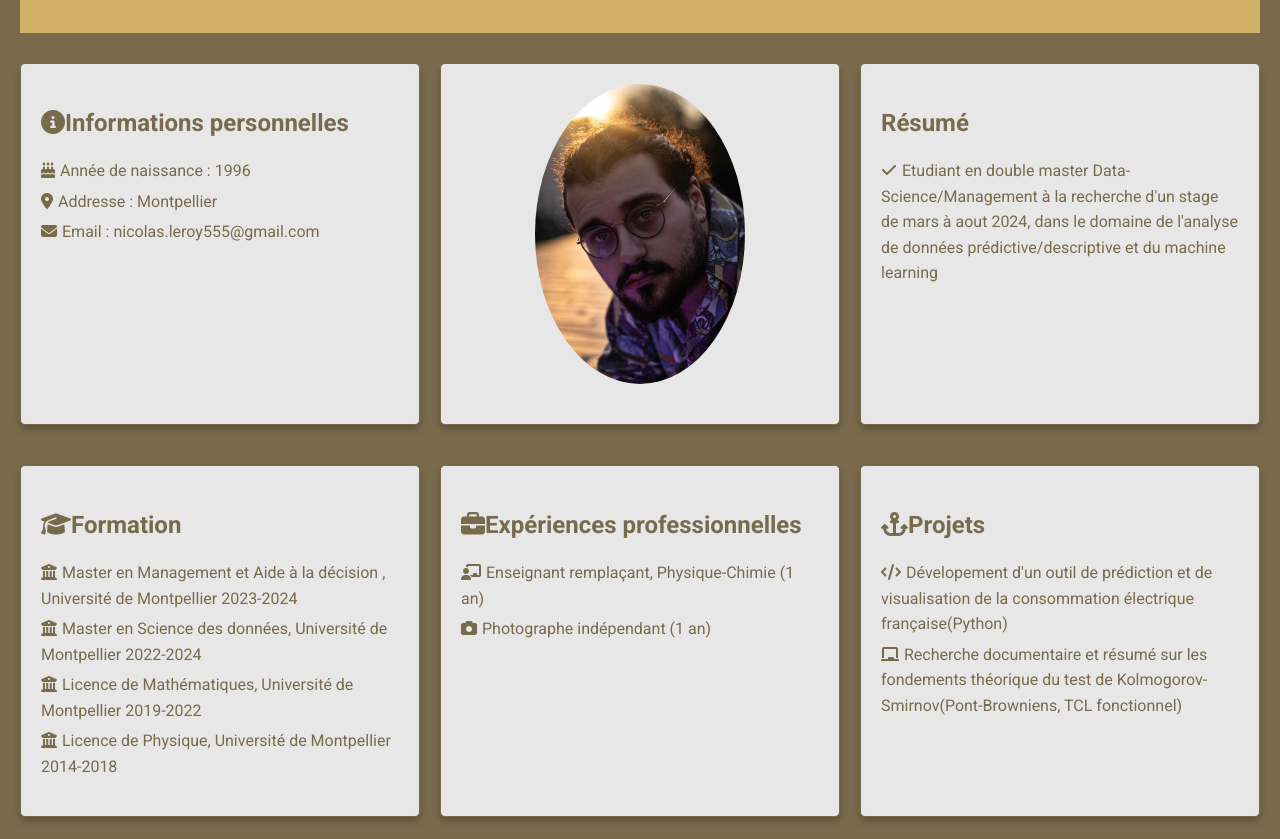
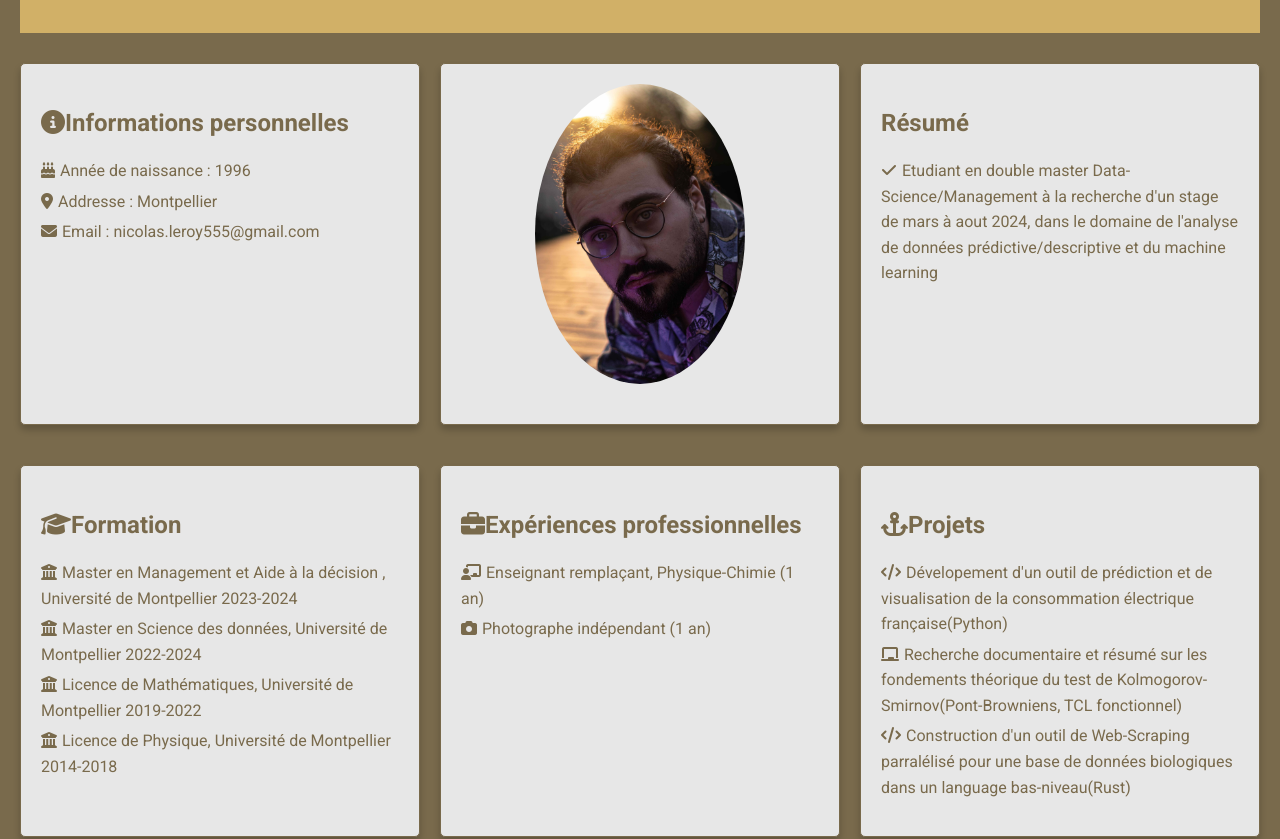
Before and after one commit to NicolasLeroy1/MySite, a plain HTML site: page index.html in a window 1280 px wide. Shown: the part 127-966 px from the top of the page. Drawn offline with Linux system fonts and the light colour scheme; some icons are missing.

Commit message:
Update index.html

```diff
--- a/index.html
+++ b/index.html
@@ -125,6 +125,7 @@
                 <ul>
                     <li><i class="fas fa-code"></i>Dévelopement d'un outil de prédiction et de visualisation de la consommation électrique française(Python)</li>
                     <li><i class="fas fa-chalkboard"></i>Recherche documentaire et résumé sur les fondements théorique du test de Kolmogorov-Smirnov(Pont-Browniens, TCL fonctionnel) </li>
+                    <li><i class="fas fa-code"></i>Construction d'un outil de Web-Scraping parralélisé pour une base de données biologiques  dans un language bas-niveau(Rust)  </li>
                 </ul>
             </div>
             <div class="panel">
```
